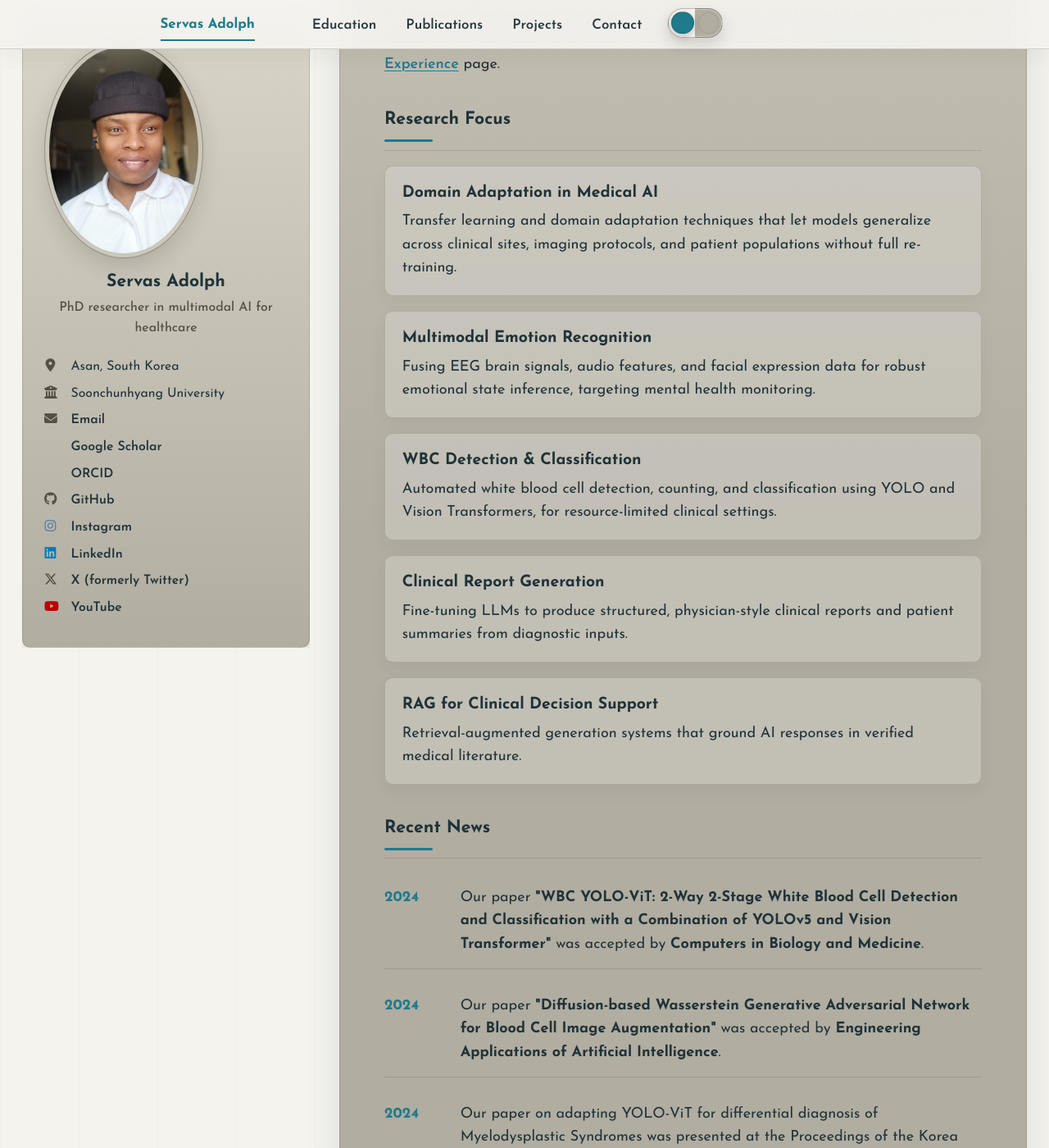
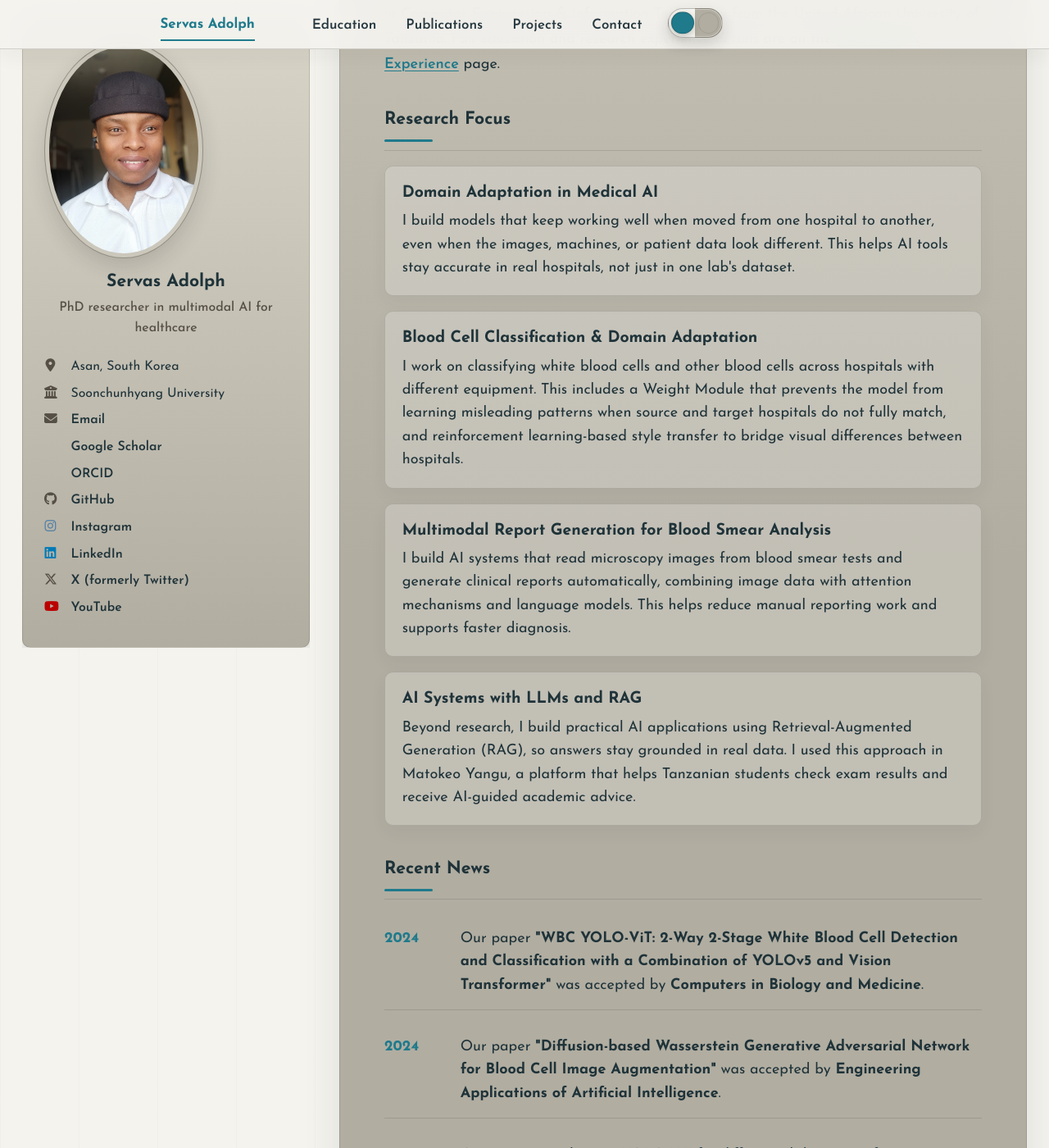
Before and after one commit to servasadolph/servasadolph.github.io, a Jekyll site: the page built from _pages/about.md, in a window 1280 px wide and 1400 px high, scrolled down 1045 px. Shown: the whole window at 82% size. Built offline with Jekyll 4.4.1, drawn with Linux system fonts in a browser that asks for light colours; a style sheet for code colours, icons or effects is not loaded.

Commit message:
[codex] Update research focus copy

```diff
--- a/_pages/about.md
+++ b/_pages/about.md
@@ -27,23 +27,19 @@ I hold an MSc in Big Data Engineering (2023) from Soonchunhyang University and a
 <div class="focus-list">
   <article class="focus-item">
     <h3>Domain Adaptation in Medical AI</h3>
-    <p>Transfer learning and domain adaptation techniques that let models generalize across clinical sites, imaging protocols, and patient populations without full re-training.</p>
+    <p>I build models that keep working well when moved from one hospital to another, even when the images, machines, or patient data look different. This helps AI tools stay accurate in real hospitals, not just in one lab's dataset.</p>
   </article>
   <article class="focus-item">
-    <h3>Multimodal Emotion Recognition</h3>
-    <p>Fusing EEG brain signals, audio features, and facial expression data for robust emotional state inference, targeting mental health monitoring.</p>
+    <h3>Blood Cell Classification & Domain Adaptation</h3>
+    <p>I work on classifying white blood cells and other blood cells across hospitals with different equipment. This includes a Weight Module that prevents the model from learning misleading patterns when source and target hospitals do not fully match, and reinforcement learning-based style transfer to bridge visual differences between hospitals.</p>
   </article>
   <article class="focus-item">
-    <h3>WBC Detection & Classification</h3>
-    <p>Automated white blood cell detection, counting, and classification using YOLO and Vision Transformers, for resource-limited clinical settings.</p>
+    <h3>Multimodal Report Generation for Blood Smear Analysis</h3>
+    <p>I build AI systems that read microscopy images from blood smear tests and generate clinical reports automatically, combining image data with attention mechanisms and language models. This helps reduce manual reporting work and supports faster diagnosis.</p>
   </article>
   <article class="focus-item">
-    <h3>Clinical Report Generation</h3>
-    <p>Fine-tuning LLMs to produce structured, physician-style clinical reports and patient summaries from diagnostic inputs.</p>
-  </article>
-  <article class="focus-item">
-    <h3>RAG for Clinical Decision Support</h3>
-    <p>Retrieval-augmented generation systems that ground AI responses in verified medical literature.</p>
+    <h3>AI Systems with LLMs and RAG</h3>
+    <p>Beyond research, I build practical AI applications using Retrieval-Augmented Generation (RAG), so answers stay grounded in real data. I used this approach in Matokeo Yangu, a platform that helps Tanzanian students check exam results and receive AI-guided academic advice.</p>
   </article>
 </div>
 
```
